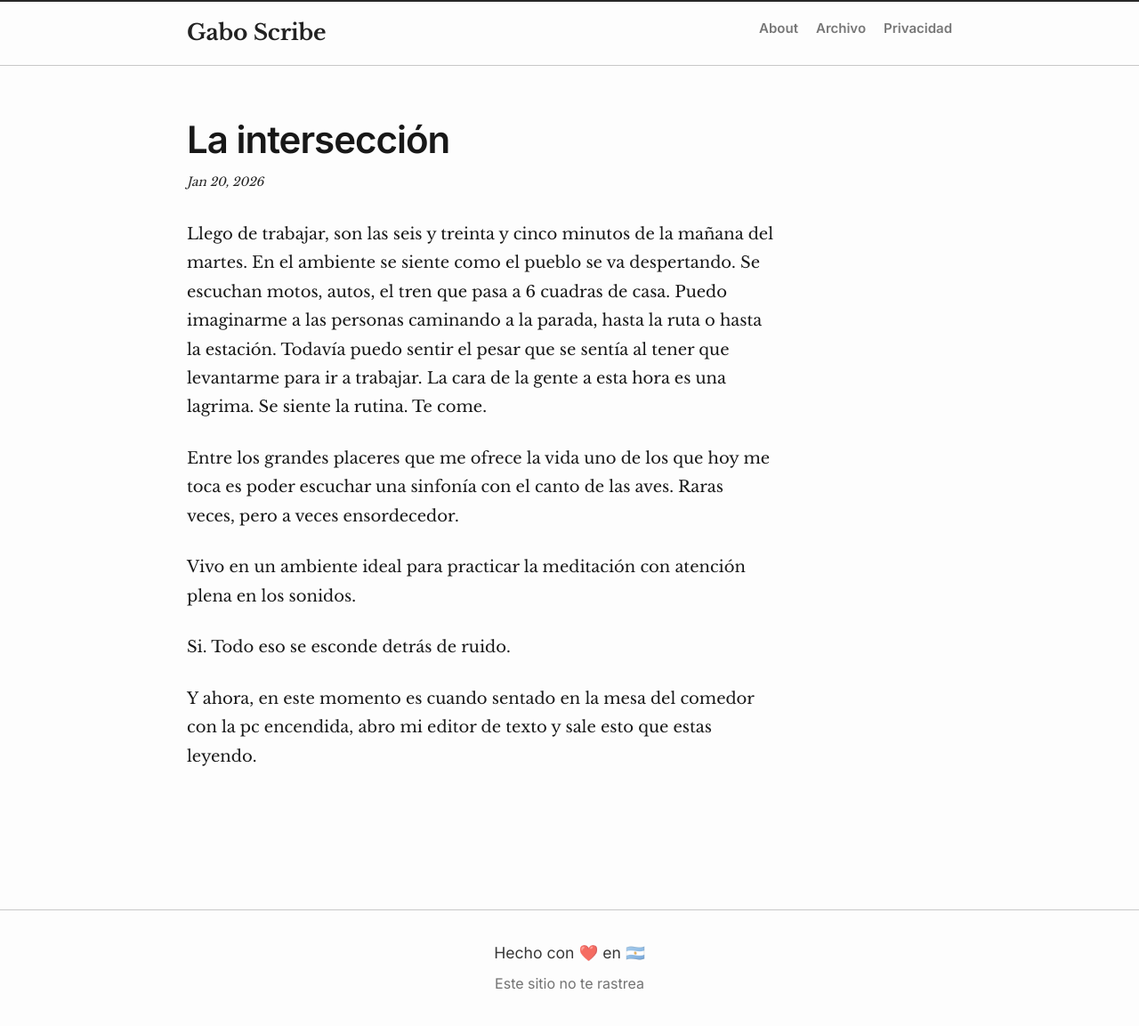
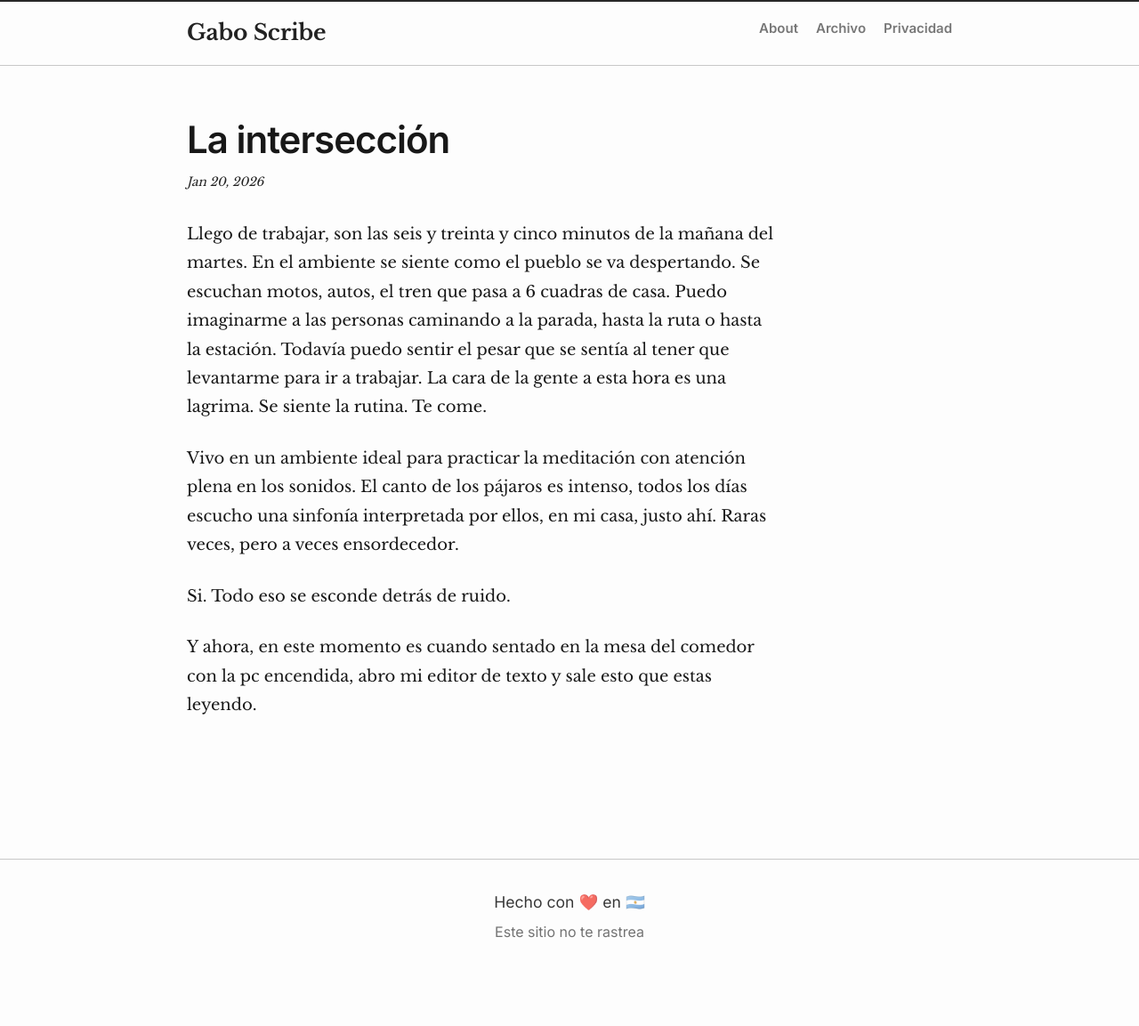
Before and after one commit to gsplay/blog, a Jekyll site: the page built from _posts/2026-01-20-La-interseccion.markdown, in a window 1280 px wide. Shown: the whole page at 89% size. Built offline with Jekyll 4.4.1, drawn with Linux system fonts in a browser that asks for light colours; after the commit the page ends 1096 px from its top, so only the background shows below that.

Commit message:
Actualizar 2026-01-20-La-interseccion.markdown

```diff
--- a/_posts/2026-01-20-La-interseccion.markdown
+++ b/_posts/2026-01-20-La-interseccion.markdown
@@ -7,9 +7,7 @@ categories: blog
 Llego de trabajar, son las seis y treinta y cinco minutos de la mañana del martes. En el ambiente se siente como el pueblo se va despertando.
 Se escuchan motos, autos, el tren que pasa a 6 cuadras de casa. Puedo imaginarme a las personas caminando a la parada, hasta la ruta o hasta la estación. Todavía puedo sentir el pesar que se sentía al tener que levantarme para ir a trabajar. La cara de la gente a esta hora es una lagrima. Se siente la rutina. Te come.
 
-Entre los grandes placeres que me ofrece la vida uno de los que hoy me toca es poder escuchar una sinfonía con el canto de las aves. Raras veces, pero a veces ensordecedor.
-
-Vivo en un ambiente ideal para practicar la meditación con atención plena en los sonidos.
+Vivo en un ambiente ideal para practicar la meditación con atención plena en los sonidos. El canto de los pájaros es intenso,  todos los días escucho una sinfonía interpretada por ellos, en mi casa, justo ahí. Raras veces, pero a veces ensordecedor.
 
 Si. Todo eso se esconde detrás de ruido.
 
```
